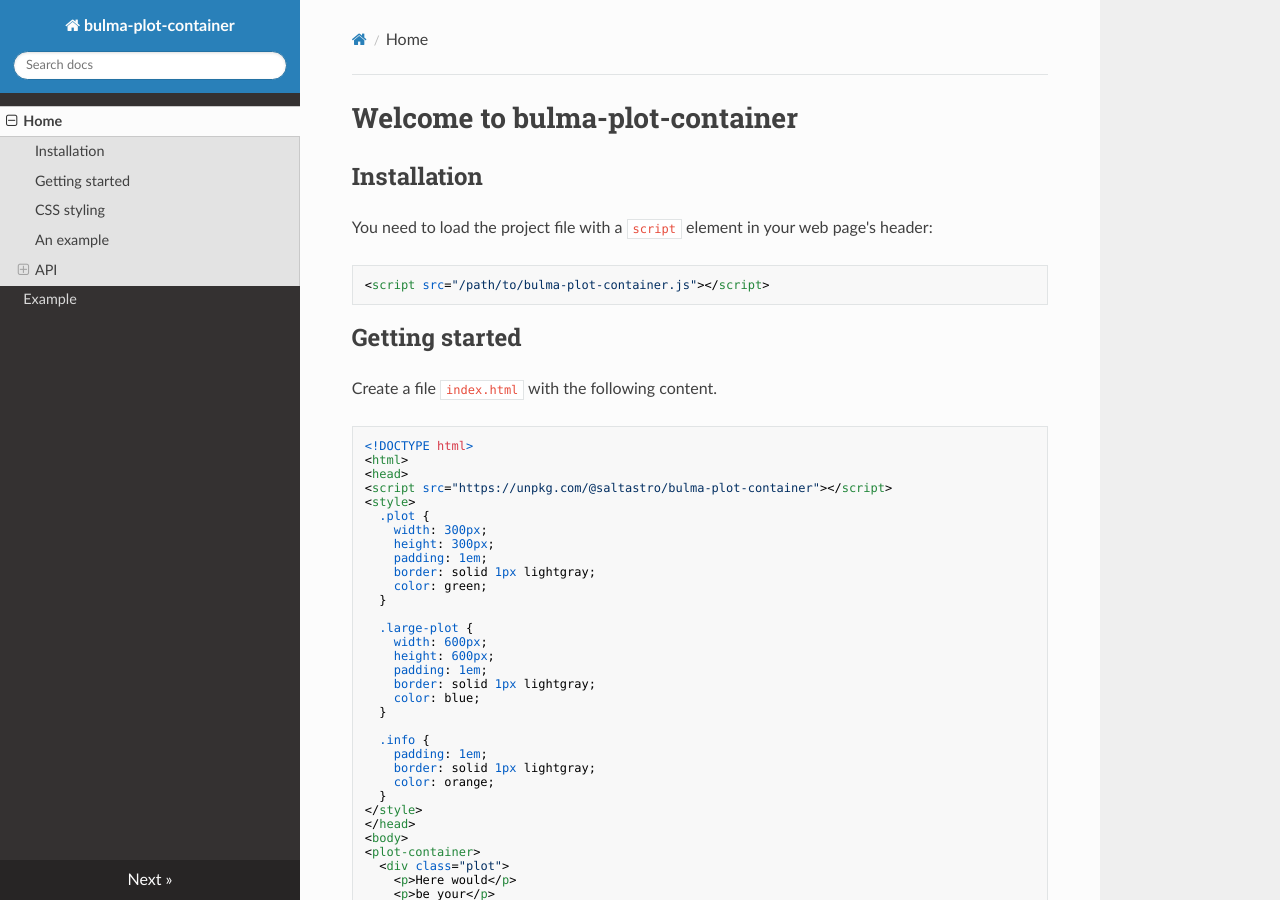
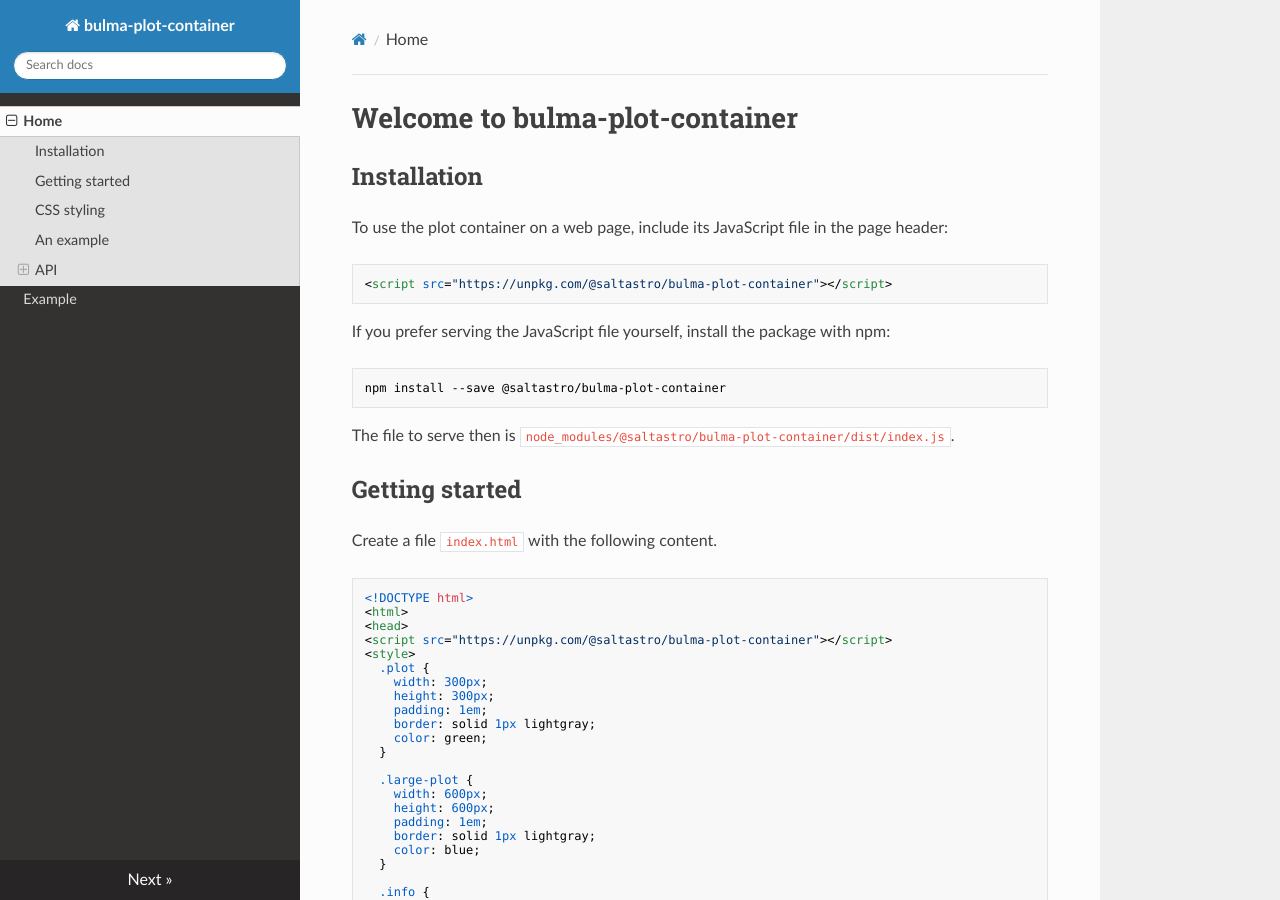
Before and after one commit to saltastro/bulma-plot-container, an MkDocs documentation site: the page built from docs/index.md, in a window 1280 px wide and 900 px high. Built offline with MkDocs 1.6.1, drawn with Linux system fonts in a browser that asks for light colours; nearby versions of some CDN libraries.

Commit message:
updated documentation

````diff
--- a/docs/index.md
+++ b/docs/index.md
@@ -2,11 +2,19 @@
 
 ## Installation
 
-You need to load the project file with a `script` element in your web page's header:
+To use the plot container on a web page, include its JavaScript file in the page header:
 
 ```html
-<script src="/path/to/bulma-plot-container.js"></script>
+<script src="https://unpkg.com/@saltastro/bulma-plot-container"></script>
 ```
+
+If you prefer serving the JavaScript file yourself, install the package with npm:
+
+```bash
+npm install --save @saltastro/bulma-plot-container
+```
+
+The file to serve then is `node_modules/@saltastro/bulma-plot-container/dist/index.js`.
 
 ## Getting started
 
````
